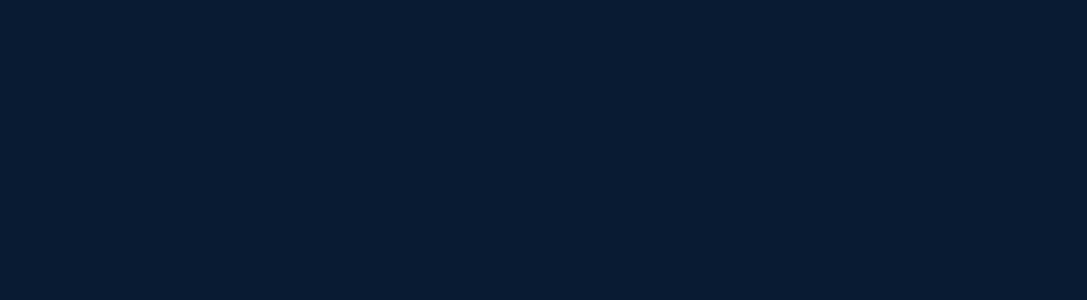
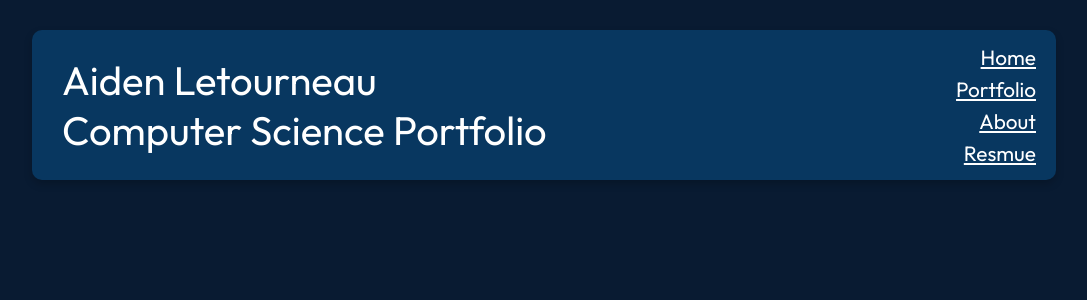
Before and after one commit to aidenletourneau/portfolioV2, a React (Vite) app: page /resume in a window 1280 px wide. Shown: the top 300 px of the page, without its empty margins (96-1183 px from the left). Built offline with nearby package versions, Linux system fonts and the light colour scheme.

Commit message:
moved header to main.jsx

```diff
--- a/src/Header.jsx
+++ b/src/Header.jsx
@@ -1,11 +1,11 @@
 
-export default function Header(props){
+export default function Header(){
 
   return(
     <header className="header">
       <div className="page-title">
         <p>Aiden Letourneau</p>
-        <p>{props.title}</p>
+        <p>{"Computer Science Portfolio"}</p>
       </div>
 
       <nav>
--- a/src/main.jsx
+++ b/src/main.jsx
@@ -8,6 +8,7 @@
 } from "react-router-dom";
 import ErrorPage from './routes/error-page.jsx';
 import Resume from './routes/resume-page.jsx'
+import Header from './Header.jsx';
 
 const router = createBrowserRouter([
   {
@@ -24,6 +25,7 @@
 
 ReactDOM.createRoot(document.getElementById('root')).render(
   <React.StrictMode>
+    <Header/>
     <RouterProvider router={router} />
   </React.StrictMode>,
 )
--- a/src/routes/resume-page.jsx
+++ b/src/routes/resume-page.jsx
@@ -7,7 +7,7 @@
 
     <div class="resume">
 
-
+      <div className="test"></div>
     </div>
 
   )
--- a/src/routes/root.jsx
+++ b/src/routes/root.jsx
@@ -1,16 +1,13 @@
-import Header from '../Header'
 import Card from '../Card'
 import Heading from '../Heading'
 import picture1 from '../assets/portfolioIMG.png'
 import picture2 from '../assets/droneIMG.png'
 import picture3 from '../assets/blogIMG.png'
-import react_logo from '../assets/react-logo.png'
 
 
 function Root() {
   return(
     <>
-      <Header title="Computer Science Portfolio"/>
       <div className="page-content">
       <p className="bio">This is my personal portfolio project while I continue to build my skills studying computer science at the University of Central Florida, Orlando. You will find any projects I'm working and my current resume on the website and a little bio section about me.</p>
       <Heading title="Projects"/>
@@ -20,7 +17,6 @@
         <Card picture={picture3} title="Blog Website" description="A blog website utilizing express and a mongoDB database for users to store "/>
       </div>
       <Heading title="Skills"/>
-
       <Heading title="Projects"/>
       </div>
     </>
```
